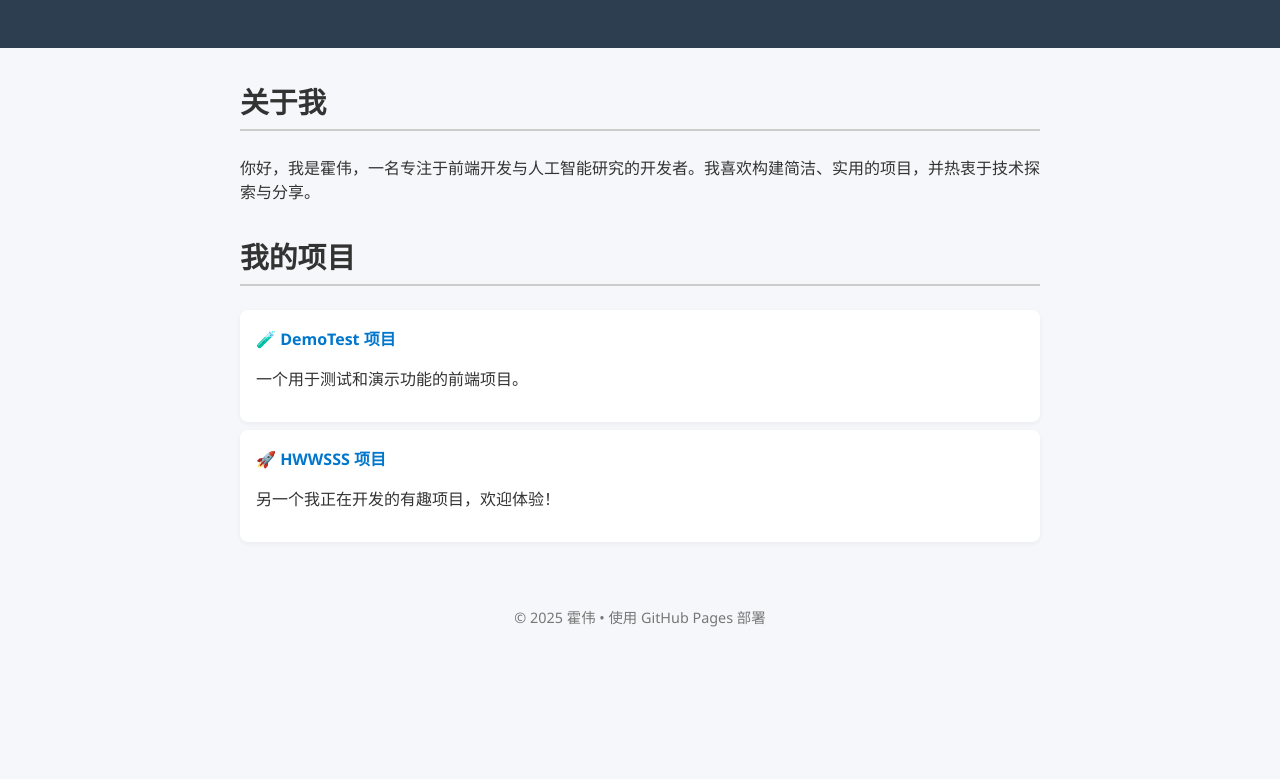
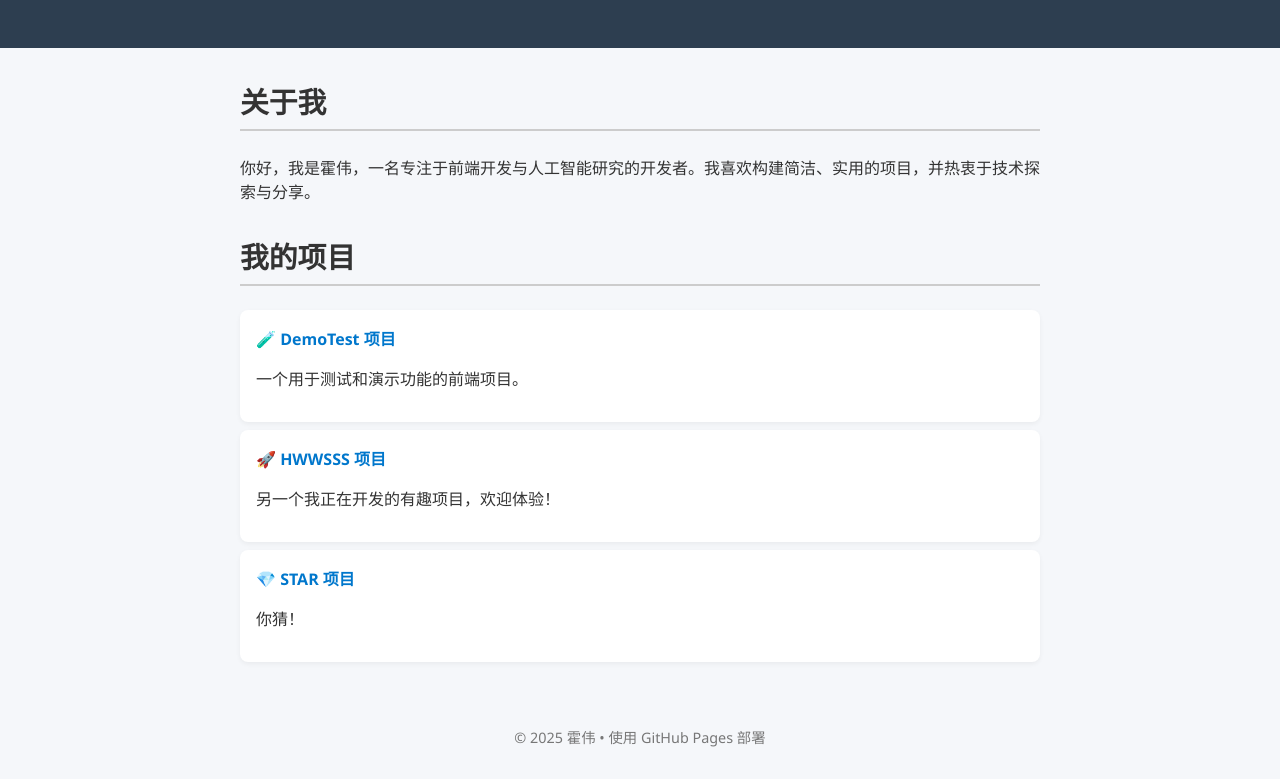
Before and after one commit to hw-star/hw-star-home, a plain HTML site: page index.html in a window 1280 px wide. Shown: the part 129-908 px from the top of the page. Before the commit the page ends 800 px from the top, so only its background shows below. Drawn offline with Linux system fonts and the light colour scheme.

Commit message:
Update index.html

```diff
--- a/index.html
+++ b/index.html
@@ -88,13 +88,13 @@
           <p>一个用于测试和演示功能的前端项目。</p>
         </li>
         <li>
-          <a href="/hwwsss" target="_blank">🚀 HWWSSS 项目</a>
+          <a href="/hwwsss">🚀 HWWSSS 项目</a>
           <p>另一个我正在开发的有趣项目，欢迎体验！</p>
         </li>
-<!--         <li>
-          <a href="/hwwsss" target="_blank">🚀 HWWSSS 项目</a>
-          <p>另一个我正在开发的有趣项目，欢迎体验！</p>
-        </li> -->
+        <li>
+          <a href="/hwwsss">💎 STAR 项目</a>
+          <p>你猜！</p>
+        </li>
       </ul>
     </section>
   </main>
```
